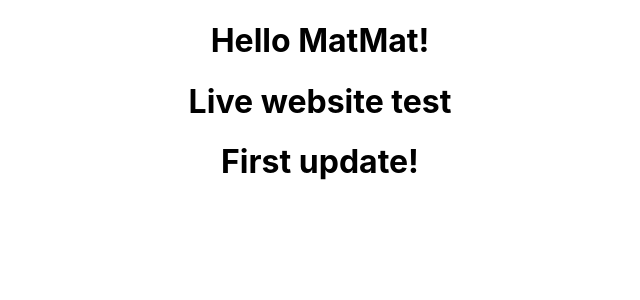
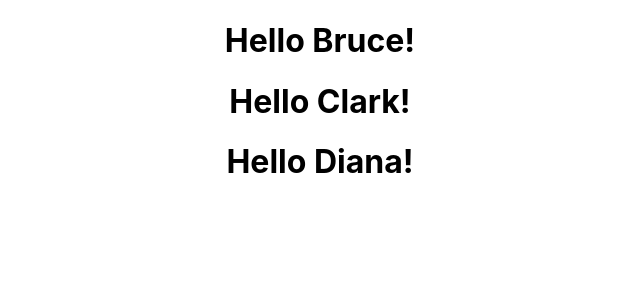
Before and after one commit to MatMatzZ/React-Repository, a React (Create React App) app: page / in a window 1280 px wide. Shown: the top 300 px of the page, without its empty margins (320-960 px from the left). Built offline with nearby package versions, Linux system fonts and the light colour scheme.

Commit message:
Properties

```diff
--- a/src/App.js
+++ b/src/App.js
@@ -7,9 +7,9 @@
 function App() {
   return (
     <div className="App">
-      <Greet/>
-      <h1>Live website test</h1>
-      <h1>First update!</h1>
+      <Greet name ="Bruce"/>
+      <Greet name ="Clark"/>
+      <Greet name ="Diana"/>
     </div>
   );
 }
--- a/src/components/Greet.js
+++ b/src/components/Greet.js
@@ -1,7 +1,9 @@
 import React from 'react'
 // Stateless Functional Component
 
-const Greet = ()=> <h1>Hello MatMat!</h1>
+const Greet = (props)=>{
+    return <h1>Hello {props.name}!</h1>;
+}
 
 // export const Greet = () => <h1>Hello MatMat!</h1>
 export default Greet;
```
